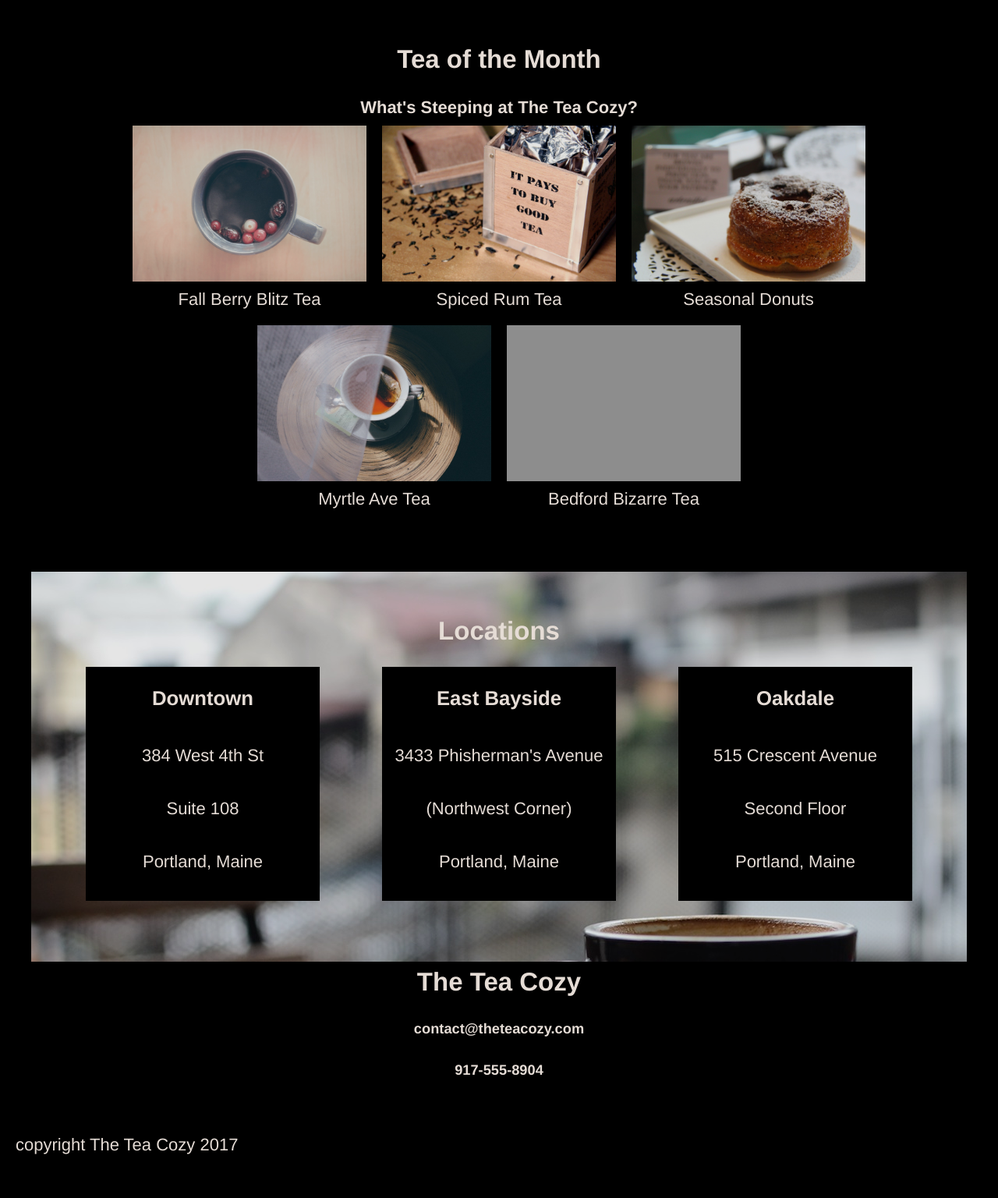
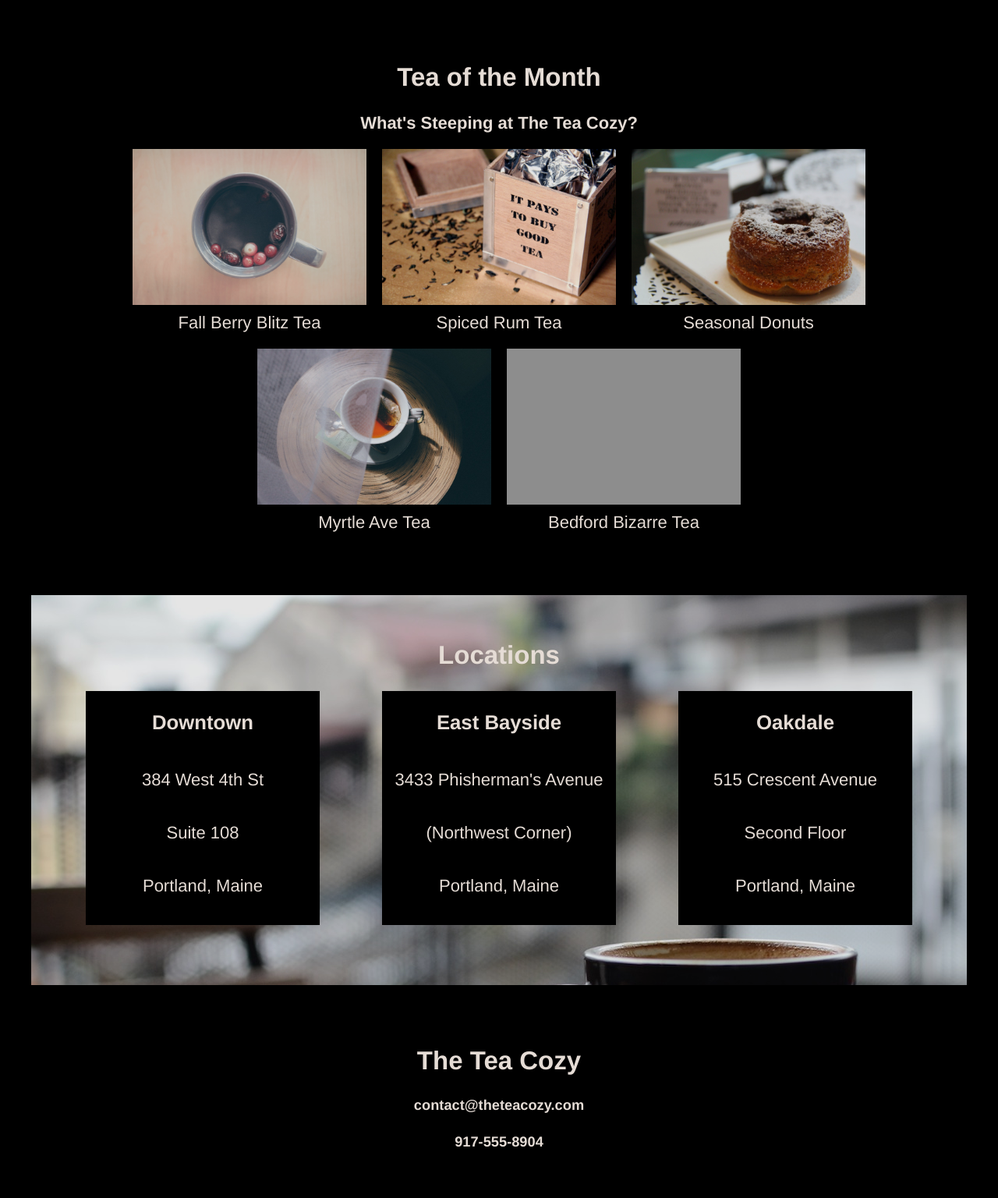
Before and after one commit to Nadiafa/teaCozy, a plain HTML site: page index.html in a window 1280 px wide. Shown: the part 770-2306 px from the top of the page at 78% size. Before the commit the page ends 2273 px from the top, so only its background shows below. Drawn offline with Linux system fonts and the light colour scheme; grey boxes are pictures that could not be loaded.

Commit message:
Add final margin for in-document links

```diff
--- a/index.html
+++ b/index.html
@@ -11,7 +11,7 @@
         <img class="logo" src="resources/images/tea-cozy-logo.png" alt="logo">
         <nav>
           <span><a href="#mission">Mission</a></span>
-          <span><a href="#tea">Featured</a></span>
+          <span><a href="#tea">Featured Tea</a></span>
           <span><a href="#locations">Locations</a></span>
         </nav>
       </div>
--- a/resources/css/style.css
+++ b/resources/css/style.css
@@ -44,14 +44,14 @@ h2{
 }
 .top-heading h2 {
   margin-top: 300px;
+
   background-color: black;
-}
-.headings h2 {
-  padding-top: 30px;
 }
 h4, h5 {
   text-align: center;
   margin-bottom: 0;
+  margin-top: 15px;
+  padding-bottom: 10px;
 }
 
   /*MISSION*/
@@ -76,6 +76,9 @@ h4, h5 {
   /*TEA OF THE MONTH*/
 .tea {
   width: 1000px;
+}
+.tea h2 {
+  margin-top: 70px;
 }
 .products {
   display: flex;
@@ -102,9 +105,7 @@ h4, h5 {
   background-image: url("../images/locations-background.jpeg");
   width: 1200px;
   height: 500px;
-  margin-top: 70px;
-  margin-left: 40px;
-  margin-right: 40px;
+  margin: 70px 40px;
 }
 .location {
   display: flex;
@@ -118,6 +119,9 @@ h4, h5 {
   margin: auto 40px;
   text-align: center;
   opacity: 1;
+}
+.locations .headings h2 {
+  padding-top: 30px;
 }
 .address p {
   padding-top: 20px;
```
